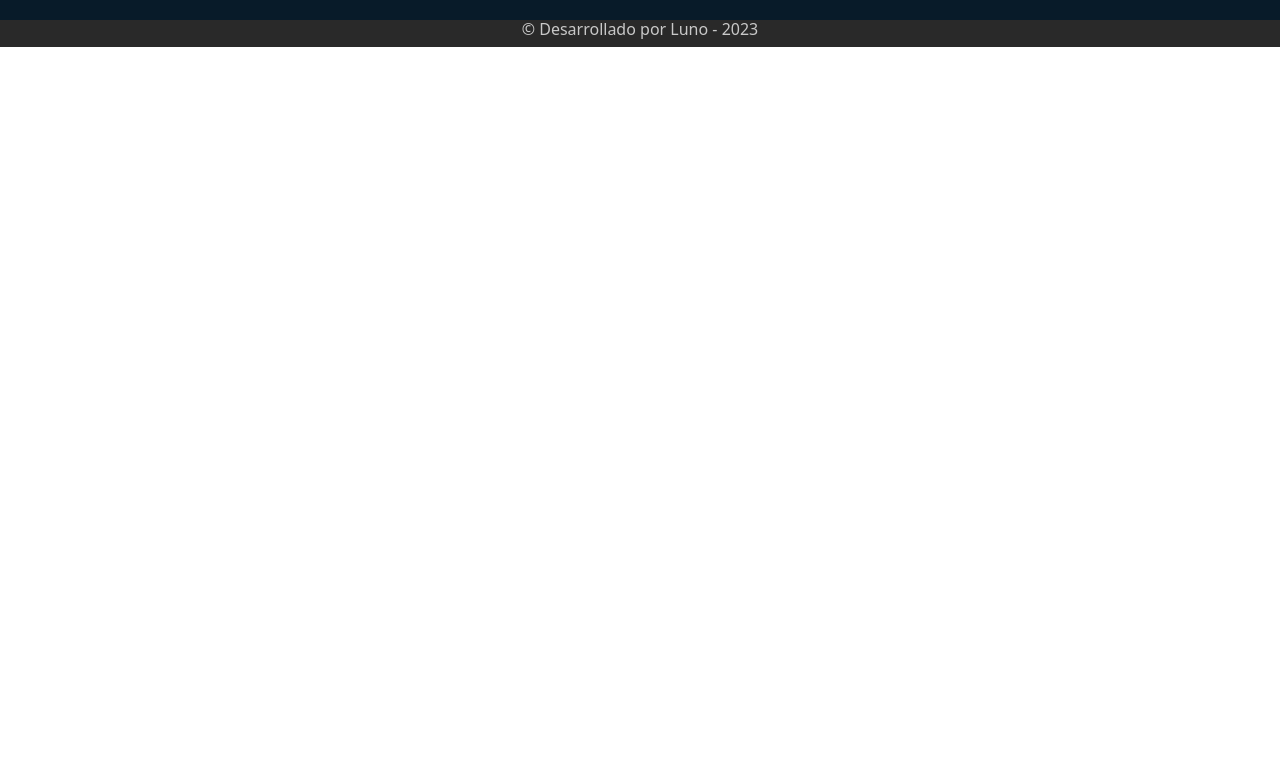
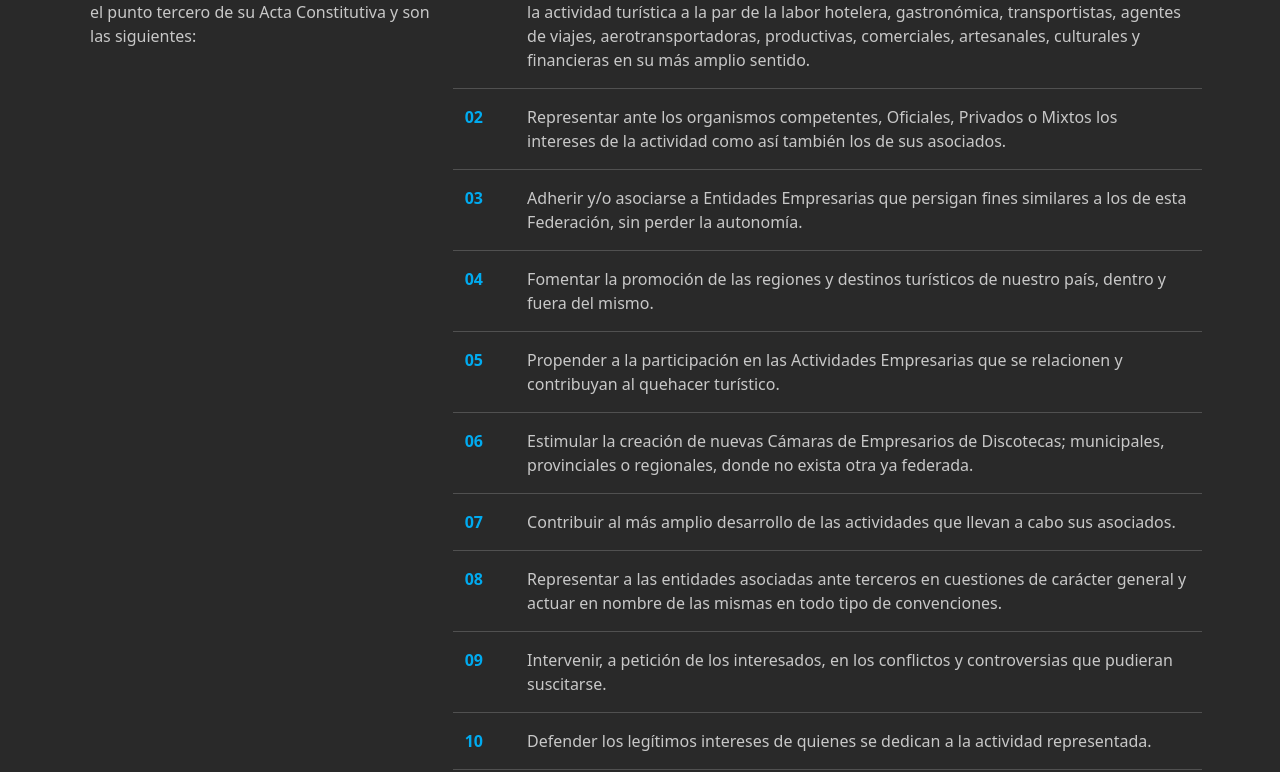
Before and after one commit to Luno-Dev/Fedra-Front-End, a Next.js app: page /constitucion in a window 1280 px wide. Shown: the part 1050-1822 px from the top of the page. Before the commit the page ends 1097 px from the top, so only its background shows below. Built offline with nearby package versions, Linux system fonts and the light colour scheme.

Commit message:
seccion de funciones y posicionamiento

```diff
--- a/src/pages/constitucion.jsx
+++ b/src/pages/constitucion.jsx
@@ -5,7 +5,7 @@ const constitucion = () => {
   return (
     <>
       <Container className="my-5">
-        <section className=" my-5 d-flex flex-column align-items-center">
+        <section className="my-5 d-flex flex-column align-items-center">
           <h1 className="text-cyan">CONSTITUCIÓN</h1>
           <img
             src="https://images.pexels.com/photos/3182781/pexels-photo-3182781.jpeg?auto=compress&cs=tinysrgb&w=1260&h=750&dpr=1"
@@ -31,7 +31,94 @@ const constitucion = () => {
           </p>
         </section>
         <section>
-
+        <h2 className="text-cyan">Funciones</h2>
+          <hr />
+          <Row className="p-2">
+            <Col sm="12" md="5" lg="4">
+              <p className="pos-sticky">
+                Las funciones de FEDRA están establecidas en el punto tercero de
+                su Acta Constitutiva y son las siguientes:
+              </p>
+            </Col>
+            <Col sm="12" md="7" lg="8">
+              <Row>
+                <Col sm="1">
+                  <p><strong className="text-cyan">01</strong></p>
+                </Col>
+                <Col sm="11">
+                  <p>Nuclear a todas las entidades empresarias asociadas, colaborando con el desarrollo de la actividad turística a la par de la labor hotelera, gastronómica, transportistas, agentes de viajes, aerotransportadoras, productivas, comerciales, artesanales, culturales y financieras en su más amplio sentido.</p>
+                </Col>
+                <hr />
+                <Col sm="1">
+                  <p><strong className="text-cyan">02</strong></p>
+                </Col>
+                <Col sm="11">
+                  <p>Representar ante los organismos competentes, Oficiales, Privados o Mixtos los intereses de la actividad como así también los de sus asociados.</p>
+                </Col>
+                <hr />
+                <Col sm="1">
+                  <p><strong className="text-cyan">03</strong></p>
+                </Col>
+                <Col sm="11">
+                  <p>Adherir y/o asociarse a Entidades Empresarias que persigan fines similares a los de esta Federación, sin perder la autonomía.</p>
+                </Col>
+                <hr />
+                <Col sm="1">
+                  <p><strong className="text-cyan">04</strong></p>
+                </Col>
+                <Col sm="11">
+                  <p>Fomentar la promoción de las regiones y destinos turísticos de nuestro país, dentro y fuera del mismo.</p>
+                </Col>
+                <hr />
+                <Col sm="1">
+                  <p><strong className="text-cyan">05</strong></p>
+                </Col>
+                <Col sm="11">
+                  <p>Propender a la participación en las Actividades Empresarias que se relacionen y contribuyan al quehacer turístico.</p>
+                </Col>
+                <hr />
+                <Col sm="1">
+                  <p><strong className="text-cyan">06</strong></p>
+                </Col>
+                <Col sm="11">
+                  <p>Estimular la creación de nuevas Cámaras de Empresarios de Discotecas; municipales, provinciales o regionales, donde no exista otra ya federada.</p>
+                </Col>
+                <hr />
+                <Col sm="1">
+                  <p><strong className="text-cyan">07</strong></p>
+                </Col>
+                <Col sm="11">
+                  <p>Contribuir al más amplio desarrollo de las actividades que llevan a cabo sus asociados.</p>
+                </Col>
+                <hr />
+                <Col sm="1">
+                  <p><strong className="text-cyan">08</strong></p>
+                </Col>
+                <Col sm="11">
+                  <p>Representar a las entidades asociadas ante terceros en cuestiones de carácter general y actuar en nombre de las mismas en todo tipo de convenciones.</p>
+                </Col>
+                <hr />
+                <Col sm="1">
+                  <p><strong className="text-cyan">09</strong></p>
+                </Col>
+                <Col sm="11">
+                  <p>Intervenir, a petición de los interesados, en los conflictos y controversias que pudieran suscitarse.</p>
+                </Col>
+                <hr />
+                <Col sm="1">
+                  <p><strong className="text-cyan">10</strong></p>
+                </Col>
+                <Col sm="11">
+                  <p>Defender los legítimos intereses de quienes se dedican a la actividad representada.</p>
+                </Col>
+                <hr />
+              </Row>
+            </Col>
+          </Row>
+        </section>
+        <section className="my-5 d-flex flex-column align-items-center">
+          <h2>Posicionamiento</h2>
+          <p className="text-center">Nos vinculamos con la Fédération Européenne de Discothèques et de Dancings y conformamos la Confederación Latinoamericana de Empresas de Entretenimiento, lo que nos permite actualmente, trabajar en conjunto con ASOBARES de Colombia y afiliarnos a la International Nightlife Association.</p>
         </section>
       </Container>
     </>
--- a/src/styles/globals.css
+++ b/src/styles/globals.css
@@ -26,6 +26,11 @@
     height: 500px;
 }
 
+.pos-sticky{
+    position: sticky;
+    top: 20px;
+}
+
 /* media queries */
 
 @media all and (max-width:767px){
```
